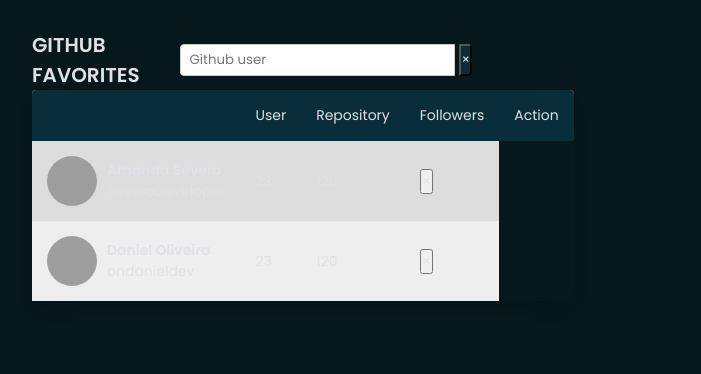
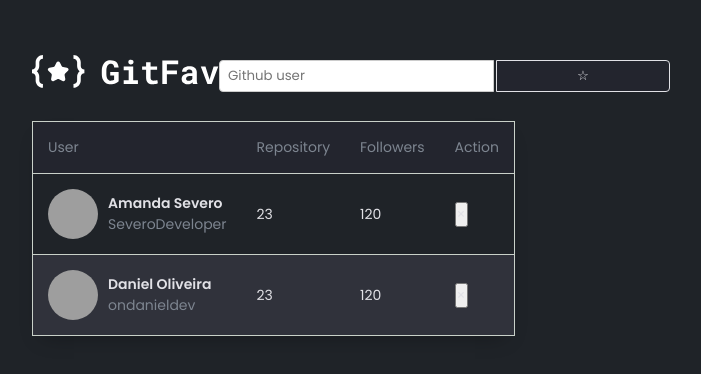
Before and after one commit to dinadevs/explorer-projects, a plain HTML site: page js-promises-advanced/index.html in a window 1280 px wide. Shown: the whole page, without its empty margins (388-1089 px from the left). Drawn offline with Linux system fonts and the light colour scheme; grey boxes are pictures that could not be loaded.

Commit message:
add new feat

```diff
--- a/js-promises-advanced/index.html
+++ b/js-promises-advanced/index.html
@@ -7,39 +7,36 @@
     <meta charset="UTF-8">
     <meta name="viewport" content="width=device-width, initial-scale=1.0">
 
-    <title>Github Favorites</title>
+    <title>Git Fav</title>
 
     <link rel="stylesheet" href="style.css">
     <link href="https://fonts.googleapis.com/css2?family=Mulish:wght@400;600;900&family=Poppins:wght@400;600&family=Roboto:wght@400;700&display=swap" rel="stylesheet">
 
     <script src="js/main.js" type="module" defer></script>
-
 </head>
 
 <body>
     <div id="app">
         <header>
-            <h1>Github FavoriteS</h1>
+            <h1>
+                <img src="assets/gFav.svg" alt="" />
+              </h1>
             <div class="search">
                 <label class="sr-only" for="inputSearch">Github user</label>
                 <input id="inputSearch" type="text" placeholder="Github user">
-                <button>&times;</button>
+                <button>&star;</button>
             </div>
         </header>
         <table>
             <thead>
                 <tr>
-                    <th>
                         <th>User</th>
                         <th>Repository</th>
                         <th>Followers</th>
                         <th>Action</th>
-                    </th>
                 </tr>
             </thead>
             <tbody>
-
-
                 <tr>
                     <td class="user">
                         <img src="https://github.com/SeveroDeveloper.png" alt="Imagem Amanda">
@@ -51,7 +48,7 @@
                     <td class="repositories"></td>
                     <td class="followers"></td>
                     <td>
-                        <button>&times;</button>
+                        <button class="remove">&times;</button>
                     </td>
                 </tr>
 
@@ -66,7 +63,7 @@
                     <td class="repositories"></td>
                     <td class="followers"></td>
                     <td>
-                        <button>&times;</button>
+                        <button class="remove">&times;</button>
                     </td>
                 </tr>
 
@@ -81,10 +78,9 @@
                     <td class="repositories"></td>
                     <td class="followers"></td>
                     <td>
-                        <button>&times;</button>
+                        <button class="remove">&times;</button>
                     </td>
                 </tr>
-
             </tbody>
         </table>
     </div>
--- a/js-promises-advanced/style.css
+++ b/js-promises-advanced/style.css
@@ -7,17 +7,20 @@
 :root {
   font-size: 62.5%;
 
-    --ff-primary: 'Poppins', sans-serif;
-    --txt-color: #E1E1E6;
+  --ff-primary: "Poppins", sans-serif;
+  --txt-primary: #e1e1e6;
+  --txt-secundary: #7D8590;
 
-    --hue: 194;
-    --primary-color: hsl(var(--hue), 72%, 13%)
+  --hue: 231;
+  --primary-color: hsl(var(--hue), 13%, 16%);
+  color: hsl(230, 13%, 18%);
+
 }
 
 body {
   font-size: 1.6rem;
-    color: var(--txt-color);
-    background-color: rgb(6, 24, 28);
+  color: var(--txt-primary);
+  background-color: #1F2328;
 }
 
 body * {
@@ -31,7 +34,7 @@
   padding: 0;
   margin: -1px;
   overflow: hidden;
-    clip: rect(0 0, 0 0, 0 0);
+  clip: rect(0, 0, 0, 0);
   border: 0;
   white-space: nowrap;
 }
@@ -46,6 +49,8 @@
   display: flex;
   align-items: center;
   justify-content: space-between;
+
+  margin: 2.5rem 0;
 }
 
 header h1 {
@@ -53,25 +58,38 @@
   text-transform: uppercase;
 }
 
+header p {
+  text-align: center;
+
+  font-size: 14px;
+  font-style: normal;
+  font-weight: 700;
+  line-height: 24px;
+  text-transform: uppercase;
+}
+
 .search {
   display: flex;
   align-items: center;
-    gap: 4px;
-    align-self: stretch;
+  gap: 2px;
 }
 
 .search input {
   height: 3.2rem;
   border: 1px solid #ccc;
-    border-radius: .4rem 0 0 .4rem;
-    padding: 0 .8rem;
+  border-radius: 0.4rem 0 0 0.4rem;
+  padding: 0 0.8rem;
 }
 
 .search button {
-    color: var(--txt-color);
+  color: var(--txt-primary);
   background-color: var(--primary-color);
-    border-radius: 0 .4rem .4rem 0 ;
+  border-radius: 0 0.4rem 0.4rem 0;
   height: 3.2rem;
+  border: 1px solid var(--txt-primary);
+  padding: 0 8.0rem;
+
+  cursor: pointer;
 }
 
 .search button:hover {
@@ -87,10 +105,11 @@
 
 table * {
   font-size: 1.4rem;
-    color: var(--text-color);
+  color: var(--txt-primary);
 }
 
 table th {
+  color: var(--txt-secundary);
   background: var(--primary-color);
   text-align: left;
   font-weight: normal;
@@ -98,19 +117,24 @@
 }
 
 table th:first-child {
-    border-top-left-radius: .4rem;
+  border-top-left-radius: 0.4rem;
 }
 
 table th:last-child {
-    border-top-right-radius: .4rem;
+  border-top-right-radius: 0.4rem;
+}
+
+table tr {
+  border: 1px solid;
+  border-color: #C9D1C9;
 }
 
 table tr:nth-child(odd) {
-    background: #ddd;
+  background: #1F2328;
 }
 
 table tr:nth-child(even) {
-    background: #eee;
+  background: hsl(230, 11%, 21%);
 }
 
 table td {
@@ -139,8 +163,14 @@
   font-weight: bold;
 }
 
+td.user span {
+  color: var(--txt-secundary);
+}
+
 td .remove {
   background: none;
   border: none;
   color: red;
+
+  cursor: pointer;
 }
```
Also changed, not shown: js-promises-advanced/assets/gFav.svg (added), js-promises-advanced/assets/star.svg (renamed from js-promises-advanced/assests/star.svg). Lines whose indentation alone changed are shown as unchanged.
